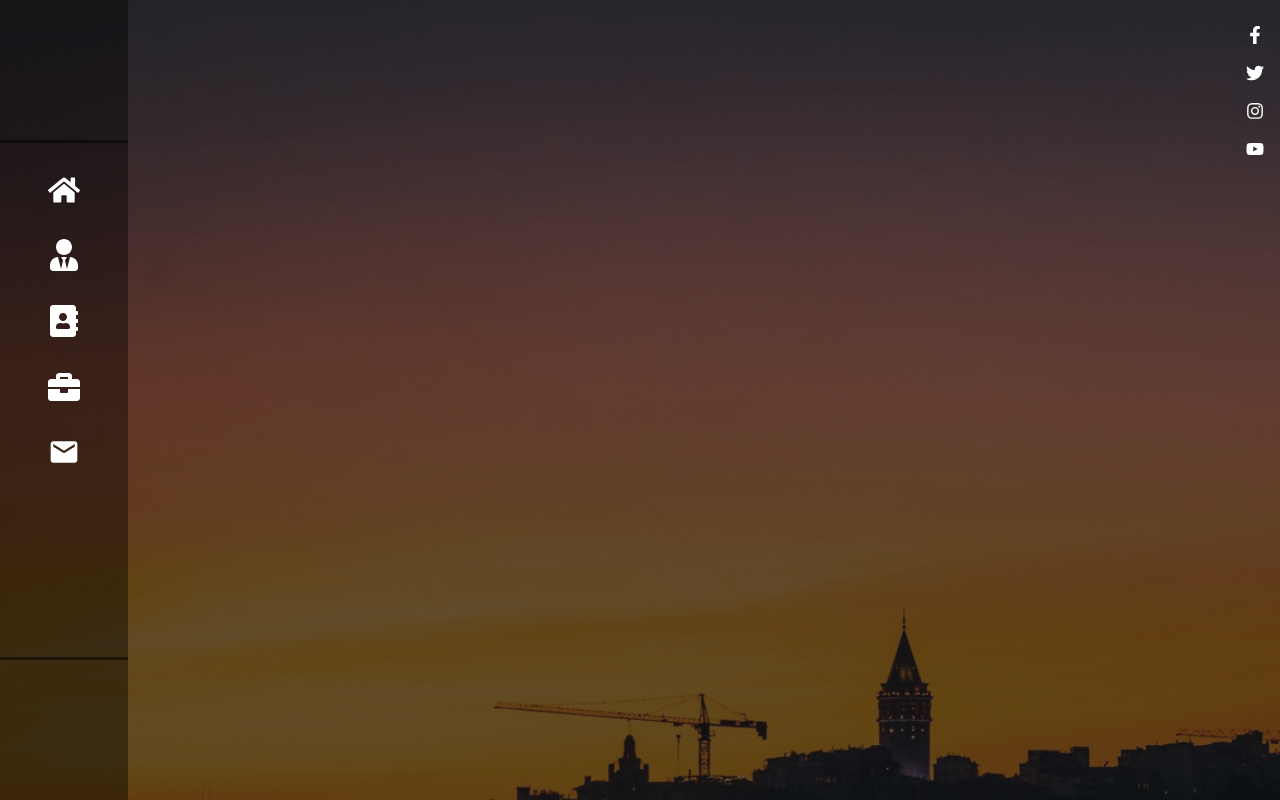
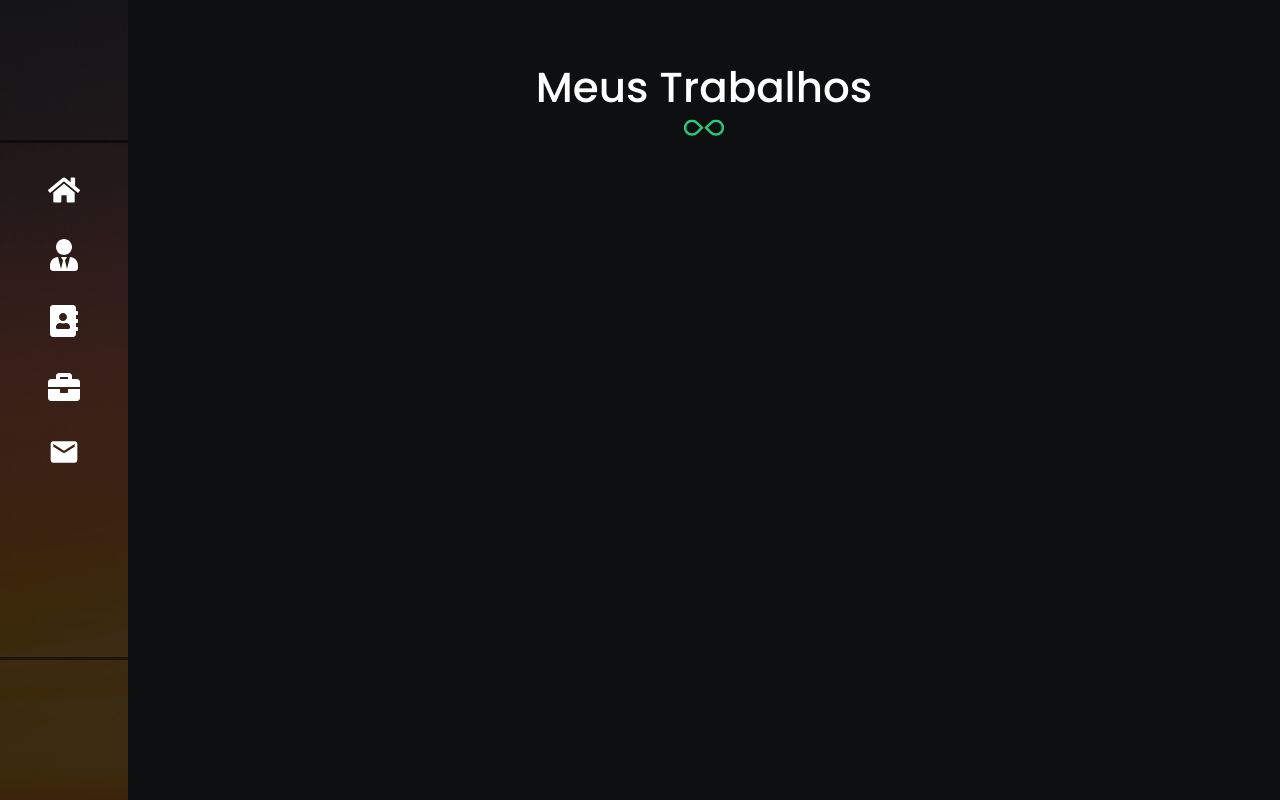
Before and after one commit to jeseias/meu-site, a React (Create React App) app: page /trabalhos in a window 1280 px wide. Built offline with nearby package versions, Linux system fonts and the light colour scheme.

Commit message:
Created the basic page of the trabalhos-page

```diff
--- a/src/Layout/Background/index.js
+++ b/src/Layout/Background/index.js
@@ -9,6 +9,7 @@ import Sideicons from '../Sideicons'
 import Homepage from '../../Pages/Home'
 import Sobrepage from '../../Pages/Sobre'
 import Resumepage from '../../Pages/Resume'
+import Trabalhospage from '../../Pages/Trabalhos'
 
 // Styles
 import { Background } from './styles'
@@ -47,6 +48,7 @@ export default () => {
       <Route exact path='/' component={Homepage}/>
       <Route path='/sobre' component={Sobrepage}/>
       <Route path='/resumo' component={Resumepage}/>
+      <Route path='/trabalhos' component={Trabalhospage}/>
     </Background>
   )
 }
--- a/src/Pages/Trabalhos/index.js
+++ b/src/Pages/Trabalhos/index.js
@@ -0,0 +1,15 @@
+import React from 'react';
+
+// Styles
+import {MainCenteredContent,ContentBox} from '../../Styles/components'
+import { MainTitle, SecondTitle } from '../../Styles/typografy'
+import { Container } from './styles'
+
+export default () =>
+  <Container>
+    <MainCenteredContent marginTop='4rem' width='80%'>
+      <section className="trabalhos">
+        <MainTitle> Meus Trabalhos <div id="infinity"></div> </MainTitle>
+      </section>
+    </MainCenteredContent>
+  </Container>
--- a/src/Pages/Trabalhos/styles.js
+++ b/src/Pages/Trabalhos/styles.js
@@ -0,0 +1,7 @@
+import styled from 'styled-components';
+
+import { PageContainer,centerContent,positionAbsoluteCenter } from '../../Styles/mixins'
+
+export const Container = styled.div`
+  ${PageContainer}
+`;
```
